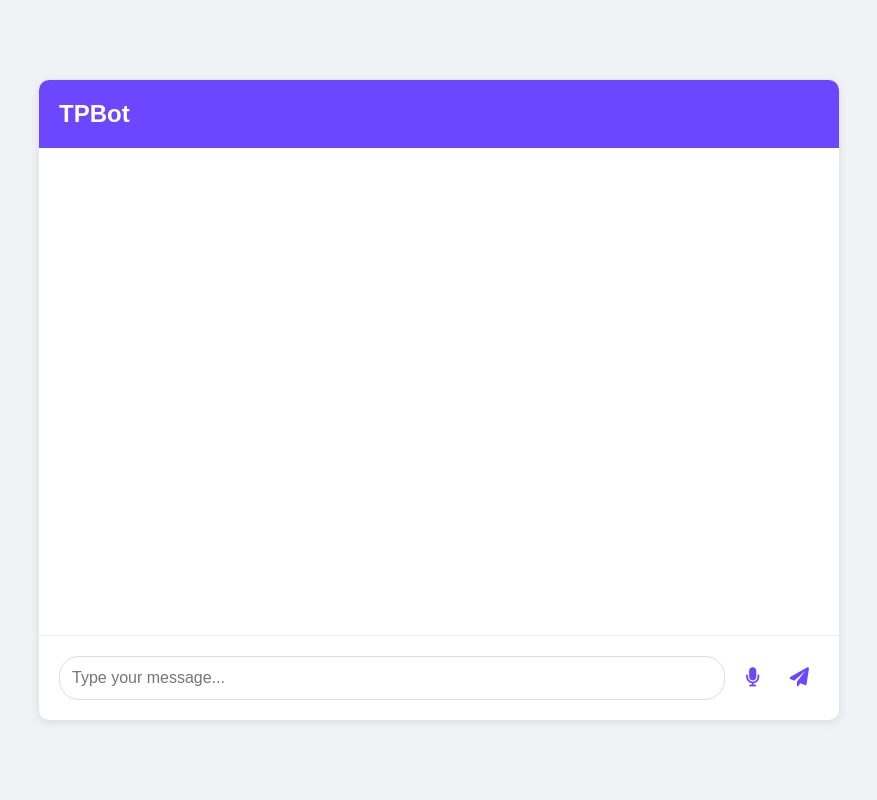
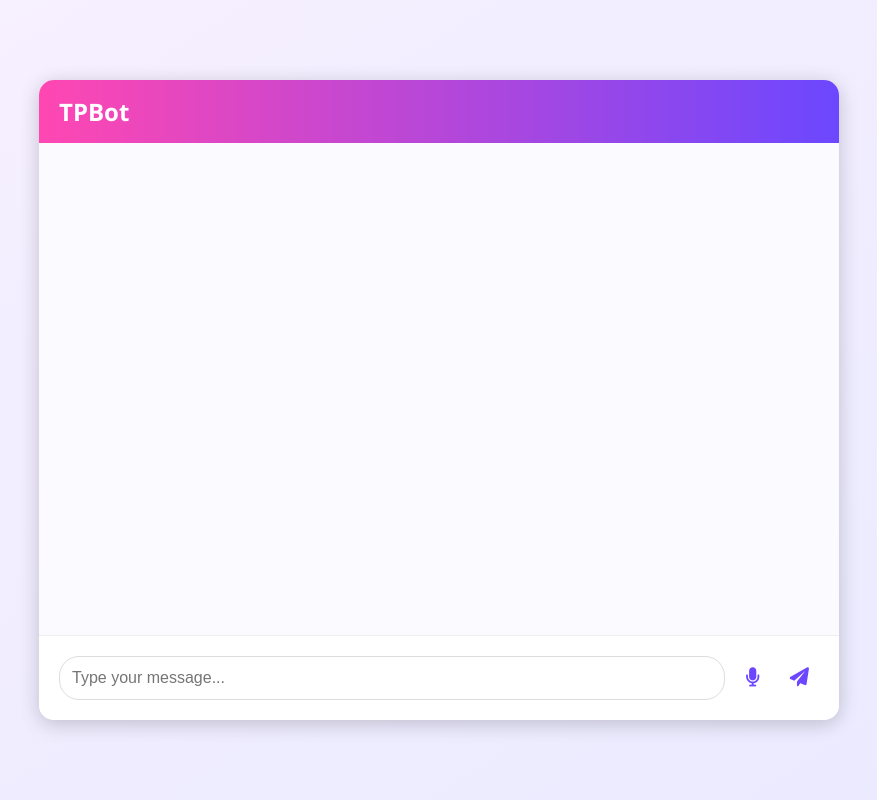
Before and after one commit to bacSlash/RAG-Chatbot-TP, a Flask app: page / in a window 1280 px wide. Shown: the whole page, without its empty margins (201-1078 px from the left). Run offline with Flask 3, Linux system fonts and the light colour scheme.

Commit message:
Update style.css

```diff
--- a/static/css/style.css
+++ b/static/css/style.css
@@ -5,8 +5,8 @@
 }
 
 body {
-    font-family: Arial, sans-serif;
-    background-color: #f0f2f5;
+    font-family: 'Segoe UI', Arial, sans-serif;
+    background: linear-gradient(to bottom right, #f7f0ff, #eaeaff);
     height: 100vh;
     display: flex;
     justify-content: center;
@@ -17,18 +17,27 @@ body {
     width: 90%;
     max-width: 800px;
     height: 80vh;
-    background-color: white;
-    border-radius: 10px;
-    box-shadow: 0 2px 10px rgba(0, 0, 0, 0.1);
+    background: white;
+    border-radius: 15px;
+    box-shadow: 0 4px 20px rgba(0, 0, 0, 0.2);
     display: flex;
     flex-direction: column;
+    overflow: hidden;
 }
 
 .chat-header {
-    padding: 20px;
-    background-color: #6c47ff;
+    padding: 15px 20px;
+    background: linear-gradient(to right, #ff47b2, #6c47ff);
     color: white;
-    border-radius: 10px 10px 0 0;
+    display: flex;
+    align-items: center;
+    gap: 10px;
+}
+
+.chat-header img {
+    height: 40px;
+    width: 40px;
+    border-radius: 50%;
 }
 
 .chat-header h1 {
@@ -40,6 +49,7 @@ body {
     flex: 1;
     padding: 20px;
     overflow-y: auto;
+    background: #fafaff;
 }
 
 .message {
@@ -96,6 +91,7 @@ body {
     gap: 10px;
     align-items: center;
     border-top: 1px solid #eee;
+    background: #fff;
 }
 
 #messageInput {
```
Also changed, not shown: other parts of static/css/style.css (+10 -22 lines).
